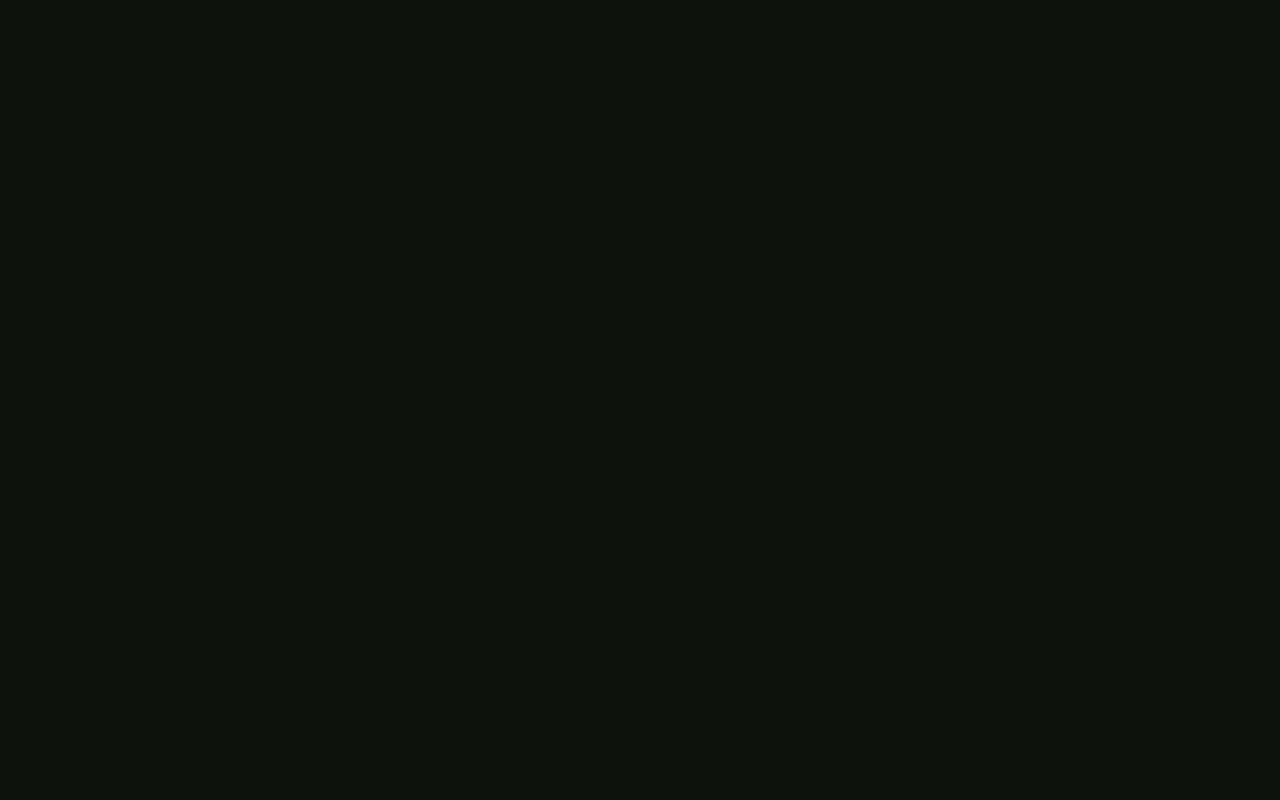
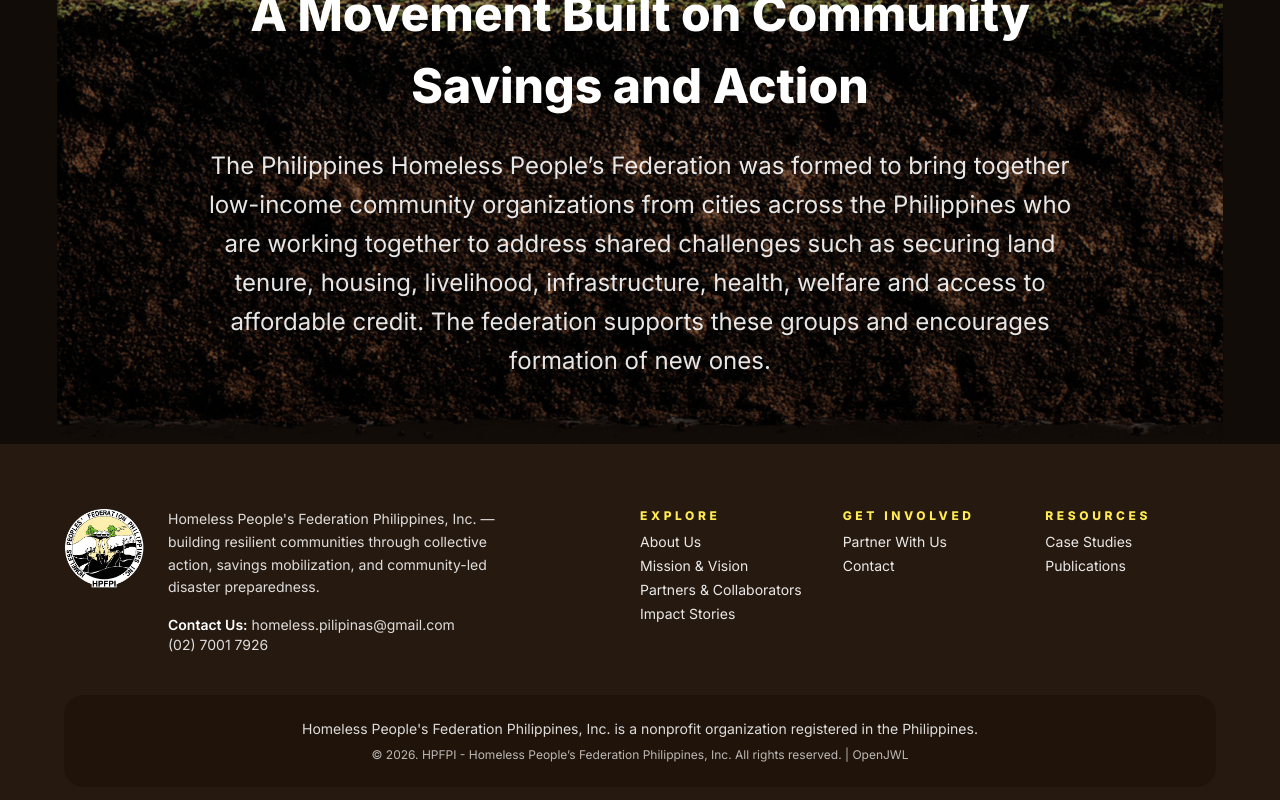
Before and after one commit to cyxln/Codyssey, a Next.js app: page / in a window 1280 px wide. Shown: the part 5275-6075 px from the top of the page. Before the commit the page ends 5189 px from the top, so only its background shows below. Built offline with nearby package versions, Linux system fonts and the light colour scheme; a web font is replaced by a local one.

Commit message:
finished footer

```diff
--- a/src/app/page.tsx
+++ b/src/app/page.tsx
@@ -5,6 +5,8 @@
 import OurImpactSection from "../components/OurImpactSection";
 import JoinNowSection from "../components/JoinNowSection";
 import StatsSection from "../components/StatsSection";
+import SocialProofSection from "../components/SocialProofSection";
+import FooterSection from "../components/FooterSection";
 import ScrollReveal from "../components/elements/ScrollReveal";
 
 export default function Home() {
@@ -29,6 +31,8 @@
         <JoinNowSection />
       </ScrollReveal>
       <StatsSection />
+      <SocialProofSection />
+      <FooterSection />
     </main>
   );
 }
--- /dev/null
+++ b/src/components/FooterSection.tsx
@@ -0,0 +1,84 @@
+const exploreLinks = [
+  "About Us",
+  "Mission & Vision",
+  "Partners & Collaborators",
+  "Impact Stories",
+];
+
+const involveLinks = ["Partner With Us", "Contact"];
+const resourceLinks = ["Case Studies", "Publications"];
+
+export default function FooterSection() {
+  return (
+    <footer className="bg-[#26190f] px-6 py-16 text-white">
+      <div className="mx-auto flex w-full max-w-6xl flex-col gap-10">
+        <div className="flex flex-col gap-10 lg:flex-row lg:items-start lg:justify-between">
+          <div className="flex max-w-md items-start gap-6">
+            <img
+              src="/figma_assets/footer/hpfpi-logo.png"
+              alt="Homeless People's Federation Philippines logo"
+              className="h-20 w-20 object-contain"
+            />
+            <div className="text-sm leading-relaxed text-white/85">
+              <p>
+                Homeless People's Federation Philippines, Inc. — building resilient communities
+                through collective action, savings mobilization, and community-led disaster
+                preparedness.
+              </p>
+              <p className="mt-4 text-sm">
+                <span className="font-semibold text-white">Contact Us:</span>{" "}
+                homeless.pilipinas@gmail.com
+                <br />
+                (02) 7001 7926
+              </p>
+            </div>
+          </div>
+
+          <div className="grid w-full gap-8 sm:grid-cols-3 lg:max-w-xl">
+            <div className="space-y-2">
+              <p className="text-xs font-extrabold uppercase tracking-[0.3em] text-[#ffeb51]">
+                Explore
+              </p>
+              <ul className="space-y-1 text-sm text-white/90">
+                {exploreLinks.map((label) => (
+                  <li key={label}>{label}</li>
+                ))}
+              </ul>
+            </div>
+            <div className="space-y-2">
+              <p className="text-xs font-extrabold uppercase tracking-[0.3em] text-[#ffeb51]">
+                Get Involved
+              </p>
+              <ul className="space-y-1 text-sm text-white/90">
+                {involveLinks.map((label) => (
+                  <li key={label}>{label}</li>
+                ))}
+              </ul>
+            </div>
+            <div className="space-y-2">
+              <p className="text-xs font-extrabold uppercase tracking-[0.3em] text-[#ffeb51]">
+                Resources
+              </p>
+              <ul className="space-y-1 text-sm text-white/90">
+                {resourceLinks.map((label) => (
+                  <li key={label}>{label}</li>
+                ))}
+              </ul>
+            </div>
+          </div>
+        </div>
+
+        <div className="rounded-[20px] bg-[#1f130a] px-6 py-6 text-center text-sm text-white/85">
+          <p>
+            Homeless People's Federation Philippines, Inc. is a nonprofit organization registered
+            in the Philippines.
+          </p>
+          <p className="mt-2 text-xs text-white/70">
+            © 2026. HPFPI - Homeless People’s Federation Philippines, Inc. All rights reserved.
+            | OpenJWL
+          </p>
+        </div>
+      </div>
+    </footer>
+  );
+}
--- /dev/null
+++ b/src/components/SocialProofSection.tsx
@@ -0,0 +1,24 @@
+export default function SocialProofSection() {
+  return (
+    <section className="relative flex items-center justify-center overflow-hidden bg-[#1a120b] px-6 py-16 text-white">
+      <img
+        src="/figma_assets/our_impact/social-proof-soil.png"
+        alt=""
+        className="absolute inset-0 h-full w-full object-cover"
+      />
+      <div className="absolute inset-0 bg-black/35" />
+      <div className="relative z-10 mx-auto flex w-full max-w-4xl flex-col items-center gap-6 text-center">
+        <h2 className="text-[clamp(2rem,4.2vw,3rem)] font-extrabold">
+          A Movement Built on Community Savings and Action
+        </h2>
+        <p className="text-[clamp(1rem,2.2vw,1.5rem)] leading-relaxed text-white/90">
+          The Philippines Homeless People’s Federation was formed to bring together low-income
+          community organizations from cities across the Philippines who are working together to
+          address shared challenges such as securing land tenure, housing, livelihood,
+          infrastructure, health, welfare and access to affordable credit. The federation supports
+          these groups and encourages formation of new ones.
+        </p>
+      </div>
+    </section>
+  );
+}
```
Also changed, not shown: public/figma_assets/footer/hpfpi-logo.png (added), public/figma_assets/our_impact/social-proof-soil.png (added).
